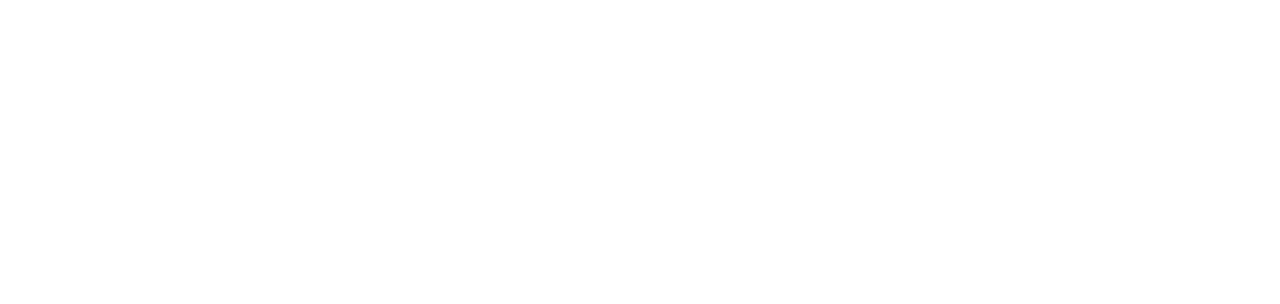
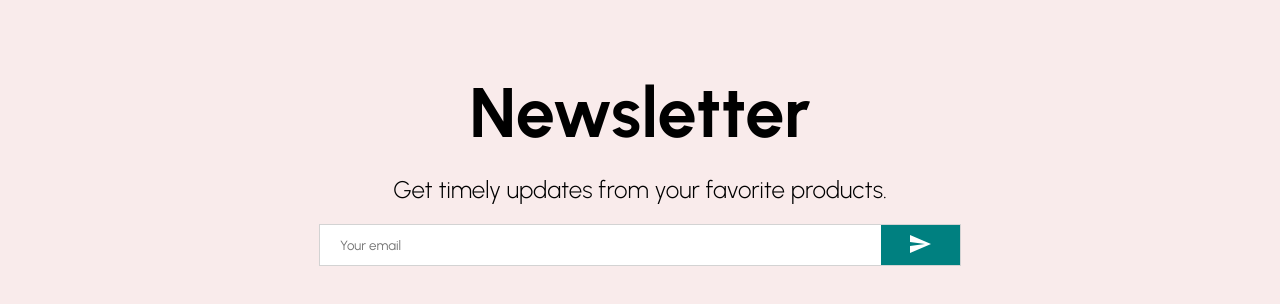
Before and after one commit to ArmineDemirchyan/eCommerce_FullStack_App, a React (Create React App) app: page / in a window 1280 px wide. Shown: the part 2328-2632 px from the top of the page. Before the commit the page ends 2256 px from the top, so only its background shows below. Built offline with nearby package versions, Linux system fonts and the light colour scheme.

Commit message:
newsletter-design done

```diff
--- /dev/null
+++ b/src/components/Newsletter.js
@@ -0,0 +1,56 @@
+import styled from "@emotion/styled";
+import { Send } from "@mui/icons-material";
+import React from "react";
+
+const Container = styled.div`
+  height: 60vh;
+  background-color:#f9ebeb;
+  display: flex;
+  flex-direction: column;
+  justify-content: center;
+  align-items: center;
+`;
+const Title = styled.h1`
+  font-size: 70px;
+  margin-bottom: 20px;
+`;
+const Description = styled.div`
+  font-size: 24px;
+  font-weight: 300;
+  margin-bottom: 20px;
+`;
+const InputContainer = styled.div`
+  width: 50%;
+  height: 40px;
+  display: flex;
+  background-color: white;
+  justify-content: space-between;
+  border: 1px solid lightgrey;
+`;
+const Input = styled.input`
+  border: none;
+  flex: 8;
+  padding-left: 20px;
+`;
+const Button = styled.button`
+border: none;
+background-color: teal;
+color: white;
+  flex: 1;
+`;
+const Newsletter = () => {
+  return (
+    <Container>
+      <Title>Newsletter</Title>
+      <Description>Get timely updates from your favorite products.</Description>
+      <InputContainer>
+        <Input placeholder="Your email" />
+        <Button>
+          <Send />
+        </Button>
+      </InputContainer>
+    </Container>
+  );
+};
+
+export default Newsletter;
--- a/src/pages/Home.js
+++ b/src/pages/Home.js
@@ -2,6 +2,7 @@
 import Announcement from '../components/Announcement'
 import Categories from '../components/Categories'
 import Navbar from '../components/Navbar'
+import Newsletter from '../components/Newsletter'
 import Products from '../components/Products'
 import Slider from '../components/Slider'
 
@@ -15,6 +16,7 @@
         <Slider/>
         <Categories/>
         <Products/>
+        <Newsletter/>
     </div>
   )
 }
```
